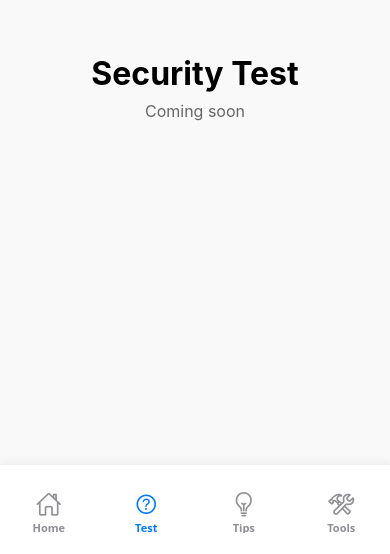
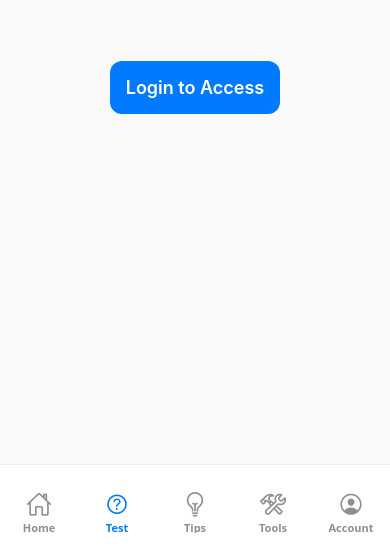
Before and after one commit to denys-stupakov/safe-me-app, a React Native app in the folder mobile/: screen /Test in a window 390 px wide. Shown: the part 290-844 px from the top of the page. Built offline with nearby package versions, Linux system fonts and the light colour scheme.

Commit message:
added account screens for frontend

```diff
--- a/mobile/App.js
+++ b/mobile/App.jsx
@@ -3,6 +3,7 @@ import { NavigationContainer } from '@react-navigation/native';
 import { SafeAreaProvider } from 'react-native-safe-area-context';
 import { View, Text, StyleSheet } from 'react-native';
 import BottomNav from './components/BottomNav';
+import { AuthProvider } from './auth/AuthContext';
 
 function HomeScreen() {
   return (
@@ -34,10 +35,12 @@ const styles = StyleSheet.create({
 
 export default function App() {
   return (
-    <SafeAreaProvider>
-      <NavigationContainer>
-        <BottomNav HomeScreen={HomeScreen} />
-      </NavigationContainer>
-    </SafeAreaProvider>
+    <AuthProvider>
+      <SafeAreaProvider>
+        <NavigationContainer>
+          <BottomNav HomeScreen={HomeScreen} />
+        </NavigationContainer>
+      </SafeAreaProvider>
+    </AuthProvider>
   );
 }
--- /dev/null
+++ b/mobile/auth/AuthContext.jsx
@@ -0,0 +1,18 @@
+import React, { createContext, useState, useContext } from 'react';
+
+const AuthContext = createContext();
+
+export const useAuth = () => useContext(AuthContext);
+
+export const AuthProvider = ({ children }) => {
+  const [user, setUser] = useState(null);
+
+  const login = (email) => setUser({ email });
+  const logout = () => setUser(null);
+
+  return (
+    <AuthContext.Provider value={{ user, login, logout }}>
+      {children}
+    </AuthContext.Provider>
+  );
+};
--- a/mobile/components/BottomNav.jsx
+++ b/mobile/components/BottomNav.jsx
@@ -6,6 +6,7 @@ import { useSafeAreaInsets } from 'react-native-safe-area-context';
 import TestScreen from '../screens/TestScreen';
 import TipsScreen from '../screens/TipsScreen';
 import ToolsStack from '../stacks/ToolsStack';
+import AuthStack from '../stacks/AuthStack';
 
 const Tab = createBottomTabNavigator();
 
@@ -18,70 +19,16 @@ export default function BottomNav({ HomeScreen }) {
         headerShown: false,
         tabBarActiveTintColor: '#007AFF',
         tabBarInactiveTintColor: '#8E8E93',
-        tabBarLabelStyle: {
-          fontSize: 11,
-          fontWeight: '600',
-          marginBottom: 4,
-          marginTop: 2,
-        },
-        tabBarStyle: {
-          height: 90 + insets.bottom,
-          paddingBottom: 12 + insets.bottom,
-          paddingTop: 12,
-          backgroundColor: '#fff',
-          borderTopWidth: 1,
-          borderTopColor: '#eee',
-          elevation: 10,
-          shadowColor: '#000',
-          shadowOffset: { width: 0, height: -2 },
-          shadowOpacity: 0.05,
-          shadowRadius: 10,
-        },
-        tabBarIconStyle: {
-          marginTop: 8,
-        },
+        tabBarLabelStyle: { fontSize: 11, fontWeight: '600', marginBottom: 4, marginTop: 2 },
+        tabBarStyle: { height: 90 + insets.bottom, paddingBottom: 12 + insets.bottom, paddingTop: 12, backgroundColor: '#fff', borderTopWidth: 1, borderTopColor: '#eee', elevation: 10 },
+        tabBarIconStyle: { marginTop: 8 },
       }}
     >
-      <Tab.Screen
-        name="Home"
-        component={HomeScreen}
-        options={{
-          tabBarLabel: 'Home',
-          tabBarIcon: ({ color }) => (
-            <Icon name="home-outline" size={26} color={color} />
-          ),
-        }}
-      />
-      <Tab.Screen
-        name="Test"
-        component={TestScreen}
-        options={{
-          tabBarLabel: 'Test',
-          tabBarIcon: ({ color }) => (
-            <Icon name="help-circle-outline" size={26} color={color} />
-          ),
-        }}
-      />
-      <Tab.Screen
-        name="Tips"
-        component={TipsScreen}
-        options={{
-          tabBarLabel: 'Tips',
-          tabBarIcon: ({ color }) => (
-            <Icon name="bulb-outline" size={26} color={color} />
-          ),
-        }}
-      />
-      <Tab.Screen
-        name="Tools"
-        component={ToolsStack}
-        options={{
-          tabBarLabel: 'Tools',
-          tabBarIcon: ({ color }) => (
-            <Icon name="construct-outline" size={26} color={color} />
-          ),
-        }}
-      />
+      <Tab.Screen name="Home" component={HomeScreen} options={{ tabBarLabel: 'Home', tabBarIcon: ({ color }) => <Icon name="home-outline" size={26} color={color} /> }} />
+      <Tab.Screen name="Test" component={TestScreen} options={{ tabBarLabel: 'Test', tabBarIcon: ({ color }) => <Icon name="help-circle-outline" size={26} color={color} /> }} />
+      <Tab.Screen name="Tips" component={TipsScreen} options={{ tabBarLabel: 'Tips', tabBarIcon: ({ color }) => <Icon name="bulb-outline" size={26} color={color} /> }} />
+      <Tab.Screen name="Tools" component={ToolsStack} options={{ tabBarLabel: 'Tools', tabBarIcon: ({ color }) => <Icon name="construct-outline" size={26} color={color} /> }} />
+      <Tab.Screen name="Account" component={AuthStack} options={{ tabBarLabel: 'Account', tabBarIcon: ({ color }) => <Icon name="person-circle-outline" size={26} color={color} /> }} />
     </Tab.Navigator>
   );
 }
--- /dev/null
+++ b/mobile/screens/AccountScreen.jsx
@@ -0,0 +1,46 @@
+import React from 'react';
+import { View, Text, TouchableOpacity, StyleSheet } from 'react-native';
+import { useAuth } from '../auth/AuthContext';
+import { useNavigation } from '@react-navigation/native';
+
+export default function AccountScreen() {
+  const { user, logout } = useAuth();
+  const navigation = useNavigation();
+
+  if (!user) {
+    return (
+      <View style={styles.container}>
+        <Text style={styles.heading}>Account</Text>
+        <TouchableOpacity
+          style={styles.button}
+          onPress={() => navigation.navigate('Login')}
+        >
+          <Text style={styles.buttonText}>Login</Text>
+        </TouchableOpacity>
+        <TouchableOpacity
+          style={[styles.button, styles.registerButton]}
+          onPress={() => navigation.navigate('Register')}
+        >
+          <Text style={styles.buttonText}>Register</Text>
+        </TouchableOpacity>
+      </View>
+    );
+  }
+
+  return (
+    <View style={styles.container}>
+      <Text style={styles.heading}>Hi, {user.email}</Text>
+      <TouchableOpacity style={styles.button} onPress={logout}>
+        <Text style={styles.buttonText}>Logout</Text>
+      </TouchableOpacity>
+    </View>
+  );
+}
+
+const styles = StyleSheet.create({
+  container: { flex: 1, backgroundColor: '#f9f9f9', padding: 20, justifyContent: 'center', alignItems: 'center' },
+  heading: { fontSize: 28, fontWeight: 'bold', marginBottom: 30 },
+  button: { backgroundColor: '#007AFF', padding: 16, borderRadius: 12, width: '100%', alignItems: 'center', marginBottom: 12 },
+  registerButton: { backgroundColor: '#34C759' },
+  buttonText: { color: '#fff', fontSize: 18, fontWeight: '600' },
+});
--- /dev/null
+++ b/mobile/screens/LoginScreen.jsx
@@ -0,0 +1,73 @@
+import React, { useState, useRef } from 'react';
+import { View, Text, TextInput, TouchableOpacity, StyleSheet, Alert, Keyboard } from 'react-native';
+import { useAuth } from '../auth/AuthContext';
+import { useNavigation } from '@react-navigation/native';
+
+export default function LoginScreen() {
+  const [email, setEmail] = useState('');
+  const [password, setPassword] = useState('');
+  const { login } = useAuth();
+  const navigation = useNavigation();
+  const inputRef = useRef(null);
+
+  const dismissKeyboard = () => {
+    Keyboard.dismiss();
+    inputRef.current?.blur();
+  };
+
+  const validate = () => {
+    const emailRegex = /^[^\s@]+@[^\s@]+\.[^\s@]+$/;
+    if (!emailRegex.test(email)) {
+      Alert.alert('Invalid Email', 'Please enter a valid email address');
+      return false;
+    }
+    if (password.length < 16 || password.length > 64) {
+      Alert.alert('Invalid Password', 'Password must be between 16 and 64 characters');
+      return false;
+    }
+    return true;
+  };
+
+  const handleLogin = () => {
+    if (!email || !password) {
+      Alert.alert('Error', 'Please fill all fields');
+      return;
+    }
+    if (!validate()) return;
+    login(email);
+    navigation.goBack();
+  };
+
+  return (
+    <TouchableOpacity style={styles.container} activeOpacity={1} onPress={dismissKeyboard}>
+      <Text style={styles.heading}>Login</Text>
+      <TextInput
+        ref={inputRef}
+        style={styles.input}
+        placeholder="Email"
+        value={email}
+        onChangeText={setEmail}
+        keyboardType="email-address"
+        autoCapitalize="none"
+      />
+      <TextInput
+        style={styles.input}
+        placeholder="Password"
+        value={password}
+        onChangeText={setPassword}
+        secureTextEntry
+      />
+      <TouchableOpacity style={styles.button} onPress={handleLogin}>
+        <Text style={styles.buttonText}>Login</Text>
+      </TouchableOpacity>
+    </TouchableOpacity>
+  );
+}
+
+const styles = StyleSheet.create({
+  container: { flex: 1, backgroundColor: '#f9f9f9', padding: 20, justifyContent: 'center' },
+  heading: { fontSize: 28, fontWeight: 'bold', textAlign: 'center', marginBottom: 30 },
+  input: { backgroundColor: '#fff', padding: 16, borderRadius: 12, marginBottom: 12, fontSize: 16 },
+  button: { backgroundColor: '#007AFF', padding: 16, borderRadius: 12, alignItems: 'center' },
+  buttonText: { color: '#fff', fontSize: 18, fontWeight: '600' },
+});
--- /dev/null
+++ b/mobile/screens/RegisterScreen.jsx
@@ -0,0 +1,85 @@
+import React, { useState, useRef } from 'react';
+import { View, Text, TextInput, TouchableOpacity, StyleSheet, Alert, Keyboard } from 'react-native';
+import { useAuth } from '../auth/AuthContext';
+import { useNavigation } from '@react-navigation/native';
+
+export default function RegisterScreen() {
+  const [email, setEmail] = useState('');
+  const [password, setPassword] = useState('');
+  const [repeatPassword, setRepeatPassword] = useState('');
+  const { login } = useAuth();
+  const navigation = useNavigation();
+  const inputRef = useRef(null);
+
+  const dismissKeyboard = () => {
+    Keyboard.dismiss();
+    inputRef.current?.blur();
+  };
+
+  const validate = () => {
+    const emailRegex = /^[^\s@]+@[^\s@]+\.[^\s@]+$/;
+    if (!emailRegex.test(email)) {
+      Alert.alert('Invalid Email', 'Please enter a valid email address');
+      return false;
+    }
+    if (password.length < 16 || password.length > 64) {
+      Alert.alert('Invalid Password', 'Password must be between 16 and 64 characters');
+      return false;
+    }
+    if (password !== repeatPassword) {
+      Alert.alert('Mismatch', 'Passwords do not match');
+      return false;
+    }
+    return true;
+  };
+
+  const handleRegister = () => {
+    if (!email || !password || !repeatPassword) {
+      Alert.alert('Error', 'Please fill all fields');
+      return;
+    }
+    if (!validate()) return;
+    login(email);
+    navigation.goBack();
+  };
+
+  return (
+    <TouchableOpacity style={styles.container} activeOpacity={1} onPress={dismissKeyboard}>
+      <Text style={styles.heading}>Register</Text>
+      <TextInput
+        ref={inputRef}
+        style={styles.input}
+        placeholder="Email"
+        value={email}
+        onChangeText={setEmail}
+        keyboardType="email-address"
+        autoCapitalize="none"
+      />
+      <TextInput
+        style={styles.input}
+        placeholder="Password"
+        value={password}
+        onChangeText={setPassword}
+        secureTextEntry
+      />
+      <TextInput
+        style={styles.input}
+        placeholder="Repeat Password"
+        value={repeatPassword}
+        onChangeText={setRepeatPassword}
+        secureTextEntry
+      />
+      <TouchableOpacity style={styles.button} onPress={handleRegister}>
+        <Text style={styles.buttonText}>Register</Text>
+      </TouchableOpacity>
+    </TouchableOpacity>
+  );
+}
+
+const styles = StyleSheet.create({
+  container: { flex: 1, backgroundColor: '#f9f9f9', padding: 20, justifyContent: 'center' },
+  heading: { fontSize: 28, fontWeight: 'bold', textAlign: 'center', marginBottom: 30 },
+  input: { backgroundColor: '#fff', padding: 16, borderRadius: 12, marginBottom: 12, fontSize: 16 },
+  button: { backgroundColor: '#007AFF', padding: 16, borderRadius: 12, alignItems: 'center' },
+  buttonText: { color: '#fff', fontSize: 18, fontWeight: '600' },
+});
--- a/mobile/screens/TestScreen.jsx
+++ b/mobile/screens/TestScreen.jsx
@@ -1,11 +1,27 @@
 import React from 'react';
-import { View, Text, StyleSheet } from 'react-native';
+import { View, Text, TouchableOpacity, StyleSheet } from 'react-native';
+import { useAuth } from '../auth/AuthContext';
+import { useNavigation } from '@react-navigation/native';
 
 export default function TestScreen() {
+  const { user } = useAuth();
+  const navigation = useNavigation();
+
   return (
     <View style={styles.container}>
-      <Text style={styles.title}>Security Test</Text>
-      <Text style={styles.subtitle}>Coming soon</Text>
+      {user ? (
+        <>
+          <Text style={styles.title}>Security Test</Text>
+          <Text style={styles.subtitle}>Coming soon</Text>
+        </>
+      ) : (
+        <TouchableOpacity
+          style={styles.button}
+          onPress={() => navigation.navigate('Account')}
+        >
+          <Text style={styles.buttonText}>Login to Access</Text>
+        </TouchableOpacity>
+      )}
     </View>
   );
 }
@@ -14,4 +30,6 @@ const styles = StyleSheet.create({
   container: { flex: 1, justifyContent: 'center', alignItems: 'center', backgroundColor: '#f9f9f9' },
   title: { fontSize: 32, fontWeight: 'bold' },
   subtitle: { fontSize: 16, color: '#666', marginTop: 8 },
+  button: { backgroundColor: '#007AFF', padding: 16, borderRadius: 12 },
+  buttonText: { color: '#fff', fontSize: 18, fontWeight: '600' },
 });
--- a/mobile/screens/TipsScreen.jsx
+++ b/mobile/screens/TipsScreen.jsx
@@ -1,11 +1,27 @@
 import React from 'react';
-import { View, Text, StyleSheet } from 'react-native';
+import { View, Text, TouchableOpacity, StyleSheet } from 'react-native';
+import { useAuth } from '../auth/AuthContext';
+import { useNavigation } from '@react-navigation/native';
 
 export default function TipsScreen() {
+  const { user } = useAuth();
+  const navigation = useNavigation();
+
   return (
     <View style={styles.container}>
-      <Text style={styles.title}>Daily Tips</Text>
-      <Text style={styles.subtitle}>Stay safe</Text>
+      {user ? (
+        <>
+          <Text style={styles.title}>Daily Tips</Text>
+          <Text style={styles.subtitle}>Stay safe</Text>
+        </>
+      ) : (
+        <TouchableOpacity
+          style={styles.button}
+          onPress={() => navigation.navigate('Account')}
+        >
+          <Text style={styles.buttonText}>Login to Access</Text>
+        </TouchableOpacity>
+      )}
     </View>
   );
 }
@@ -14,4 +30,6 @@ const styles = StyleSheet.create({
   container: { flex: 1, justifyContent: 'center', alignItems: 'center', backgroundColor: '#f9f9f9' },
   title: { fontSize: 32, fontWeight: 'bold' },
   subtitle: { fontSize: 16, color: '#666', marginTop: 8 },
+  button: { backgroundColor: '#007AFF', padding: 16, borderRadius: 12 },
+  buttonText: { color: '#fff', fontSize: 18, fontWeight: '600' },
 });
--- /dev/null
+++ b/mobile/stacks/AuthStack.jsx
@@ -0,0 +1,17 @@
+import React from 'react';
+import { createNativeStackNavigator } from '@react-navigation/native-stack';
+import AccountScreen from '../screens/AccountScreen';
+import LoginScreen from '../screens/LoginScreen';
+import RegisterScreen from '../screens/RegisterScreen';
+
+const Stack = createNativeStackNavigator();
+
+export default function AuthStack() {
+  return (
+    <Stack.Navigator screenOptions={{ headerShown: false }}>
+      <Stack.Screen name="Account" component={AccountScreen} />
+      <Stack.Screen name="Login" component={LoginScreen} />
+      <Stack.Screen name="Register" component={RegisterScreen} />
+    </Stack.Navigator>
+  );
+}
```
